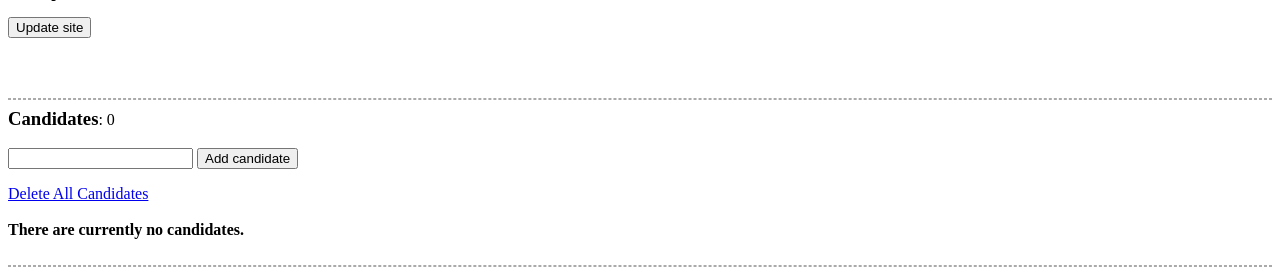
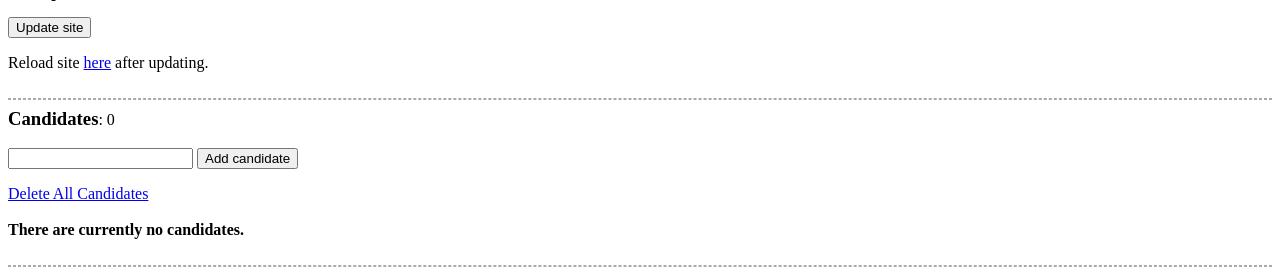
Before and after one commit to cloppingemu/online_voting_app, a Flask app: template templates/admin.html in a window 1280 px wide. Shown: the part 242-513 px from the top of the page. Run offline with Flask 2, Linux system fonts and the light colour scheme; the template is opened without the code that fills it: values that come from a table or form of the project are taken from there, others are empty; data comes from the database, SQL or seed files in the repository; some libraries are stand-ins or nearby versions.

Commit message:
update site

```diff
--- a/templates/admin.html
+++ b/templates/admin.html
@@ -39,6 +39,9 @@
     <form action="/admin/update_site" method="POST">
         <button type="submit">Update site</button>
     </form>
+
+    Reload site <a href="https://www.pythonanywhere.com/user/cloppingemu/webapps">here</a> after updating.
+
     <br /><br />
     <hr class="page"/>
 
```
